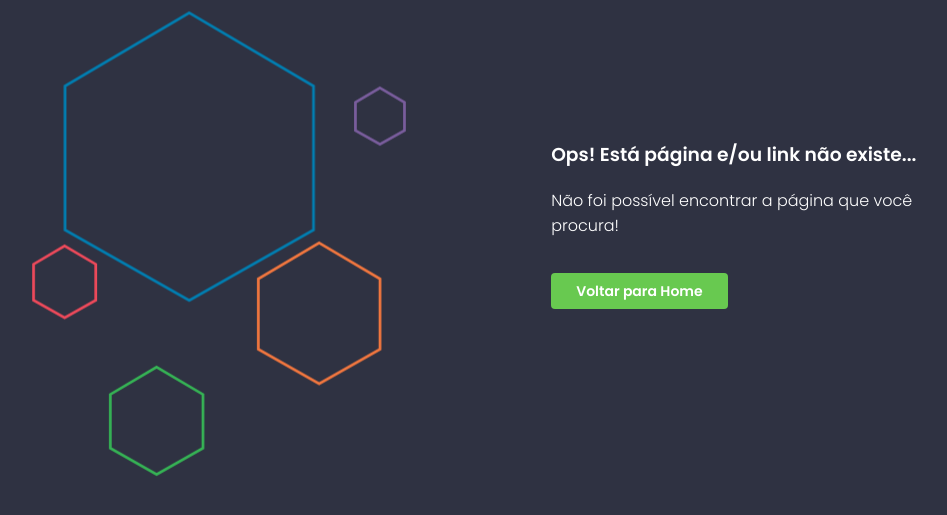
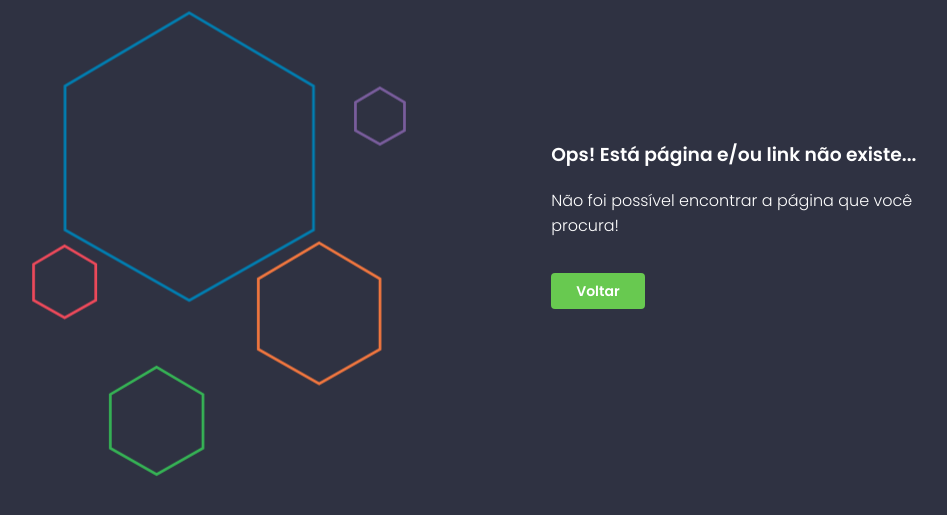
Before and after one commit to tsgo27/Schoollibrary, a PHP site: page /schoollibrary/Error/404.php in a window 1280 px wide. Shown: the top 515 px of the page, without its empty margins (62-1009 px from the left). Run offline with PHP 8.4, Linux system fonts and the light colour scheme.

Commit message:
Atualização escrita button voltar

```diff
--- a/Error/404.php
+++ b/Error/404.php
@@ -22,7 +22,7 @@
         <h3>Ops! Está página e/ou link não existe...</h3><br>
         <p class="page-title">Não foi possível encontrar a página que você procura!</p>
         <div class="buttons-con">
-            <div class="action-link-wrap"><a href="../views/Home.php" class="link-button">Voltar para Home</a></div>
+            <div class="action-link-wrap"><a href="../views/Home.php" class="link-button">Voltar</a></div>
         </div>
         </body>
 
```
